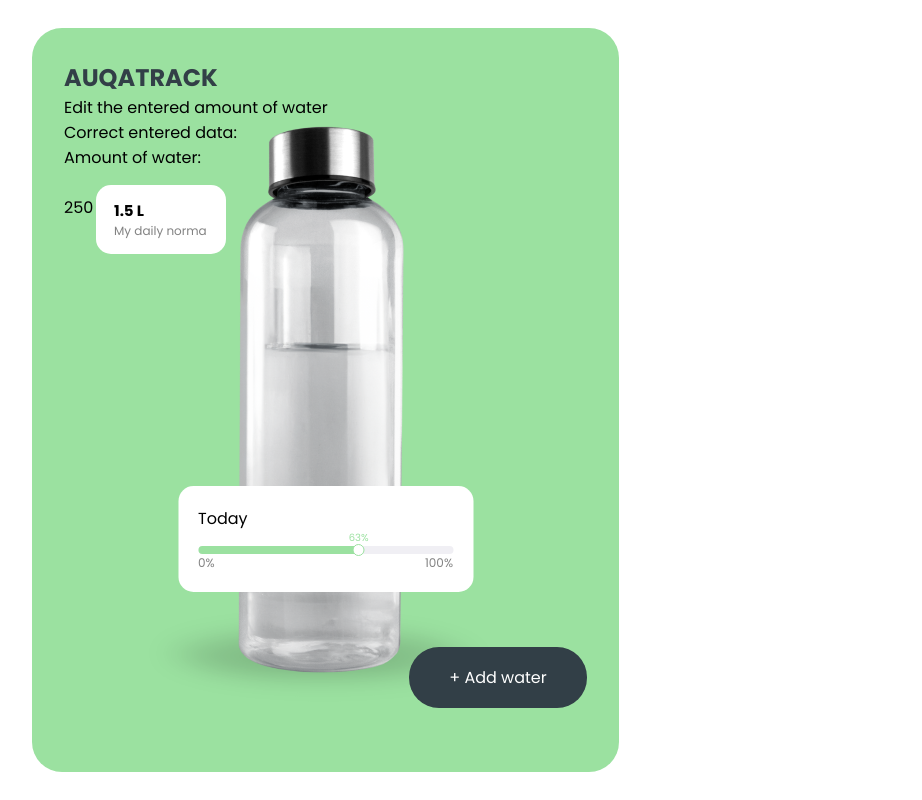
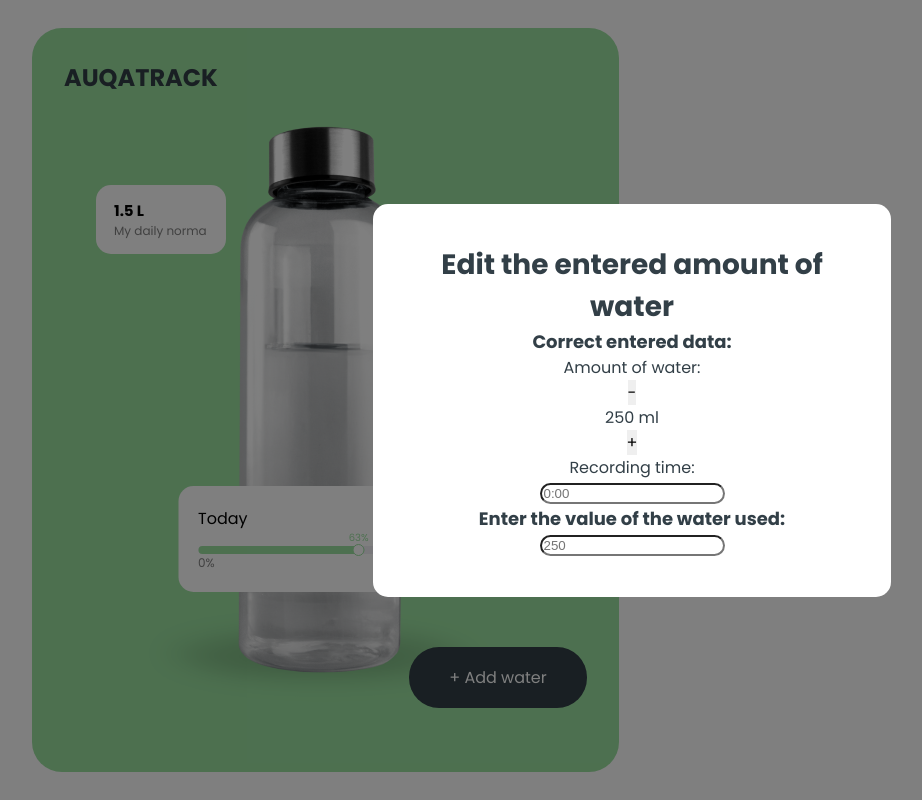
Before and after one commit to alivieE/Water, a React (Create React App) app in the folder aquatrack/: page / in a window 1280 px wide. Both pictures are taken after a click on the button "+ Add water". Shown: the whole page, without its empty margins (8-930 px from the left). Built offline with nearby package versions, Linux system fonts and the light colour scheme.

Commit message:
add modal window

```diff
--- a/aquatrack/src/components/AddWater/AddWater.jsx
+++ b/aquatrack/src/components/AddWater/AddWater.jsx
@@ -1,20 +1,53 @@
-import React, { useState } from 'react'
-
-
+import React, { useState } from 'react';
+import s from './AddWater.module.css';
 
 const AddWater = () => {
   const Vwater = 250;
+  const [inputValue, setInputValue] = useState(Vwater);
+
+  const handleInputChange = (event) => {
+    setInputValue(event.target.value);
+  };
+
+  const plus50 = () => {
+    setInputValue((prevValue) => prevValue + 50);
+  };
+
+  const minus50 = () => {
+    setInputValue((prevValue) => prevValue - 50);
+  };
+
   return (
-    <div>
-      <div>
-        <p>Edit the entered amount of water</p>
-        <p>Correct entered data:</p>
-      </div>
-      <div>
-        <p>Amount of water:</p>
-        <button></button>
-        <p>{Vwater} ml</p>
-        <button></button>
+    <div className={s.modalWindowOverlay}>
+      <div className={s.modal}>
+
+        <div>
+          <p className={s.h1Highlighted}>Edit the entered amount of water</p>
+          <p className={s.h2Highlighted}>Correct entered data:</p>
+        </div>
+        <div>
+          <p>Amount of water:</p>
+          <button onClick={minus50}>-</button>
+          <p onChange={handleInputChange} >{inputValue} ml</p>
+          <button onClick={plus50}>+</button>
+        </div>
+        <div>
+          <p>Recording time:</p>
+          <input
+              className={s.input}
+              type="number"
+              placeholder="0:00"
+          />
+
+
+        </div>
+        <div>
+          <p className={s.h2Highlighted}>Enter the value of the water used:</p>
+          <input
+          className={s.input}
+          type="text"
+          placeholder={inputValue}/>
+        </div>
       </div>
     </div>
   )
--- a/aquatrack/src/components/AddWater/AddWater.module.css
+++ b/aquatrack/src/components/AddWater/AddWater.module.css
@@ -0,0 +1,41 @@
+.modalWindowOverlay{
+    position: fixed;
+    top: 0;
+    left: 0;
+    width: 100%;
+    height: 100%;
+    background: rgba(0, 0, 0, 0.5);
+    display: flex;
+    align-items: center;
+    justify-content: center;
+    z-index: 1000;
+}
+
+.modal{
+    background: white;
+    border-radius: 15px;
+    gap: 24px;
+    padding: 40px;
+    width: 518px;
+    color: #323F47;
+    text-align: center;
+    font-family: "Poppins", sans-serif;
+
+}
+
+.h1Highlighted{
+    color: #323F47;
+    font-weight: 700;
+    font-size: 28px;
+}
+
+.h2Highlighted{
+    color: #323F47;
+    font-weight: 700;
+    font-size: 18px;
+}
+
+.input{
+    border-radius: 1px;
+    border-radius: 15px;
+}
--- a/aquatrack/src/pages/Cabinet/Cabinet.jsx
+++ b/aquatrack/src/pages/Cabinet/Cabinet.jsx
@@ -19,7 +19,9 @@ const Cabinet = () => {
         <AddButton setIsOpen={setIsOpen}></AddButton>
         {isOpen && <AddWater></AddWater>}
       </div>
-      <div className={s.rightSide}></div>
+      <div className={s.rightSide}>
+
+      </div>
     </div>
   );
 };
```
